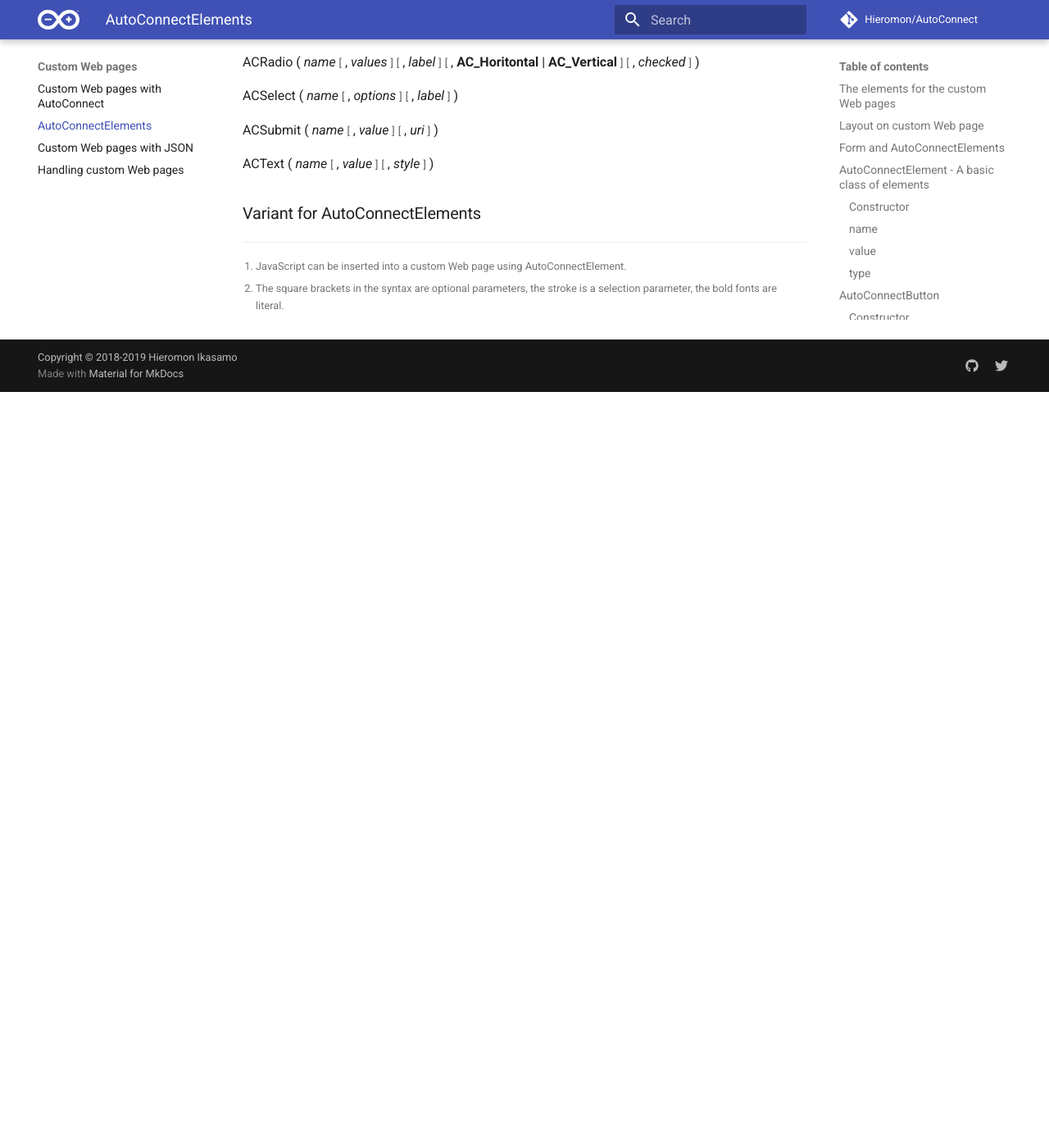
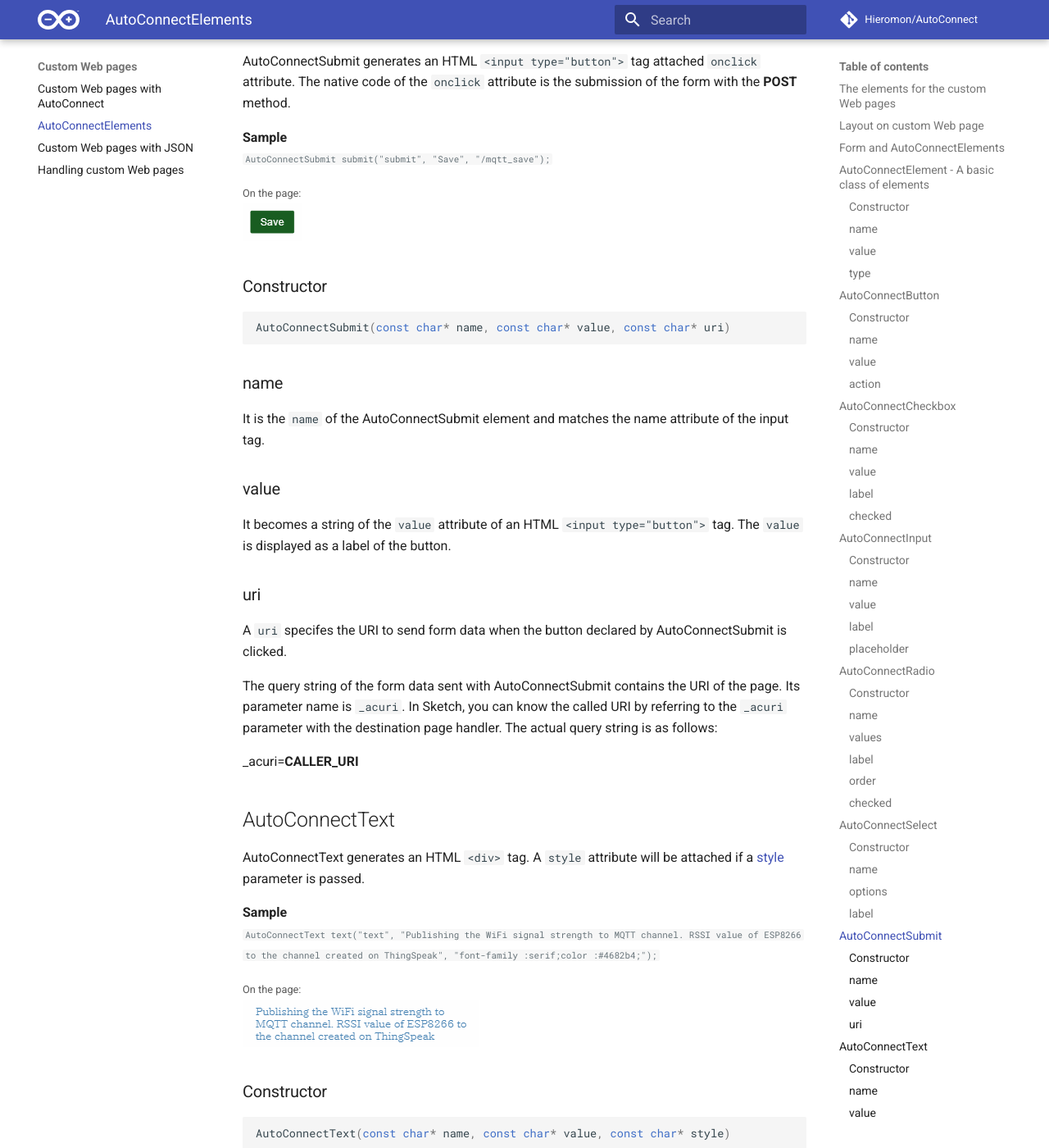
Before and after one commit to Hieromon/AutoConnect, an MkDocs documentation site: the page built from mkdocs/acelements.md, in a window 1280 px wide and 1400 px high, scrolled down 7627 px. Shown: the whole window at 82% size. Built offline with MkDocs 1.6.1 and Material for MkDocs 9.7.7, drawn with Linux system fonts in a browser that asks for light colours; comment, search, counter and statistics services are not loaded; before the commit the page ends 8105 px from its top, so only the background shows below that; some of the changed text lies outside the part shown.

Commit message:
Under the work of v0.9.7 documentation

````diff
--- a/mkdocs/acelements.md
+++ b/mkdocs/acelements.md
@@ -162,7 +162,7 @@
 
 ## AutoConnectInput
 
-AutoConnectInput genarates an HTML `input type="text"` tag and a `label` tag. It can also have a placeholder. The value of the input box is passed to the destination in the query string and can be retrieved programmatically. You can also update from the sketches.
+AutoConnectInput generates an HTML `<input type="text">` tag and a `<label>` tag. It can also have a placeholder. The value of the input box is passed to the destination in the query string and can be retrieved programmatically. You can also update from the sketches.
 
 <i class="fa fa-eye"></i> **Sample**<br>
 <small>`AutoConnectInput input("input", "", "Server", "MQTT broker server");`</small>
@@ -181,19 +181,19 @@
 
 ### <i class="fa fa-caret-right"></i> value
 
-It becomes a string value of the `value` attribute of an HTML input tag. The text entered from the custom Web page will be grouped in the query string of the form submission and the string set before accessing the page will be displayed as the initial value.
+It becomes a string value of the `value` attribute of an HTML `<input type="text">` tag. The text entered from the custom Web page will be grouped in the query string of the form submission and the string set before accessing the page will be displayed as the initial value.
 
 ### <i class="fa fa-caret-right"></i> label
 
-A `label` is an optional string. A label is always arranged on the right side of the input box. Specification of a label will generate an HTML label tag with an id attribute. The input box and the label are connected by the id attribute.
+A `label` is an optional string. A label is always arranged on the right side of the input box. Specification of a label will generate an HTML `<label>` tag with an id attribute. The input box and the label are connected by the id attribute.
 
-### <i class="fa fa-caret-right"></i> placeholdr
+### <i class="fa fa-caret-right"></i> placeholder
 
 A placeholder is an option string. Specification of a placeholder will generate a `placeholder` attribute for the input tag.
 
 ## AutoConnectRadio
 
-AutoConnectRadio genarates few HTML `input type="radio"` tags as grouped and the same number of `label` tags. AutoConnectRadio can keep the value of a radio button as a collection. The grouped values will be placed in the custom Web page to select only one exclusively.
+AutoConnectRadio generates few HTML `<input type="radio">` tags as grouped and the same number of `<label>` tags. AutoConnectRadio can keep the value of a radio button as a collection. The grouped values will be placed in the custom Web page to select only one exclusively.
 
 <i class="fa fa-eye"></i> **Sample**<br>
 <small>`AutoConnectRadio radio("radio", { "30 sec.", "60 sec.", "180 sec." }, "Update period", AC_Vertical, 1);`</small>
@@ -229,17 +229,89 @@
 
 ### <i class="fa fa-caret-right"></i> checked
 
+A `checked` specifies the index number (1-based) of `values` to be checked.
+
 ## AutoConnectSelect
+
+AutoConnectSelect generates an HTML `<select>` tag and few `<option>` tags.
+
+<i class="fa fa-eye"></i> **Sample**<br>
+
+### <i class="fa fa-edit"></i> Constructor
+
+```cpp
+AutoConnectSelect(const char* name, std::vector<String> const& options, const char* label)
+```
+
+### <i class="fa fa-caret-right"></i> name
+
+### <i class="fa fa-caret-right"></i> options
+
+### <i class="fa fa-caret-right"></i> label
 
 ## AutoConnectSubmit
 
+AutoConnectSubmit generates an HTML `<input type="button">` tag attached `onclick` attribute. The native code of the `onclick` attribute is the submission of the form with the **POST** method.
+
+<i class="fa fa-eye"></i> **Sample**<br>
+<small>`AutoConnectSubmit submit("submit", "Save", "/mqtt_save");`</small>
+
+<small>On the page:</small><br><img src="../images/acsubmit.png">
+
+### <i class="fa fa-edit"></i> Constructor
+
+```cpp
+AutoConnectSubmit(const char* name, const char* value, const char* uri)
+```
+
+### <i class="fa fa-caret-right"></i> name
+
+It is the `name` of the AutoConnectSubmit element and matches the name attribute of the input tag.
+
+### <i class="fa fa-caret-right"></i> value
+
+It becomes a string of the `value` attribute of an HTML `<input type="button">` tag. The `value` is displayed as a label of the button.
+
+### <i class="fa fa-caret-right"></i> uri
+
+A `uri` specifes the URI to send form data when the button declared by AutoConnectSubmit is clicked.
+
+The query string of the form data sent with AutoConnectSubmit contains the URI of the page. Its parameter name is `_acuri`. In Sketch, you can know the called URI by referring to the `_acuri` parameter with the destination page handler. The actual query string is as follows:
+
+\_acuri=**CALLER_URI**
+
 ## AutoConnectText
+
+AutoConnectText generates an HTML `<div>` tag. A `style` attribute will be attached if a [style](#style) parameter is passed.
+
+<i class="fa fa-eye"></i> **Sample**<br>
+<small>`AutoConnectText text("text", "Publishing the WiFi signal strength to MQTT channel. RSSI value of ESP8266 to the channel created on ThingSpeak", "font-family :serif;color :#4682b4;");`</small>
+
+<small>On the page:</small><br><img src="../images/actext.png">
+
+### <i class="fa fa-edit"></i> Constructor
+
+```cpp
+AutoConnectText(const char* name, const char* value, const char* style)
+```
+
+### <i class="fa fa-caret-right"></i> name
+
+A `name` does not exist in the generated HTML. It provides only a means of accessing elements with the sketches.
+
+### <i class="fa fa-caret-right"></i> value
+
+It becomes content and also can contain the native HTML code, but remember that your written code is enclosed by the div tag.
+
+### <i class="fa fa-caret-right"></i> style
+
+A `style` specifies the qualification style to give to the content and can use the style attribute format as it is.
 
 ## How to coding for the elements
 
-### <i class="fa fa-edit"></i> Define the elements in Sketches
+### <i class="fa fa-edit"></i> Declaration for the elements in Sketches
 
-Each element can be defined by a macro. By using the macro, you can treat element names that are String types as variables in sketches.[^2]
+Variables of each element can be declared with macros. By using the macros, you can treat element name that is String type as variable in sketches.[^2]
 
 [^2]: The square brackets in the syntax are optional parameters, the stroke is a selection parameter, the bold fonts are literal.
 
@@ -251,7 +323,7 @@
 
 ACInput ( *name* <small>\[</small> , *value* <small>\]</small> <small>\[</small> , *label* <small>\]</small> <small>\[</small> , *placeholder* <small>\]</small> )
 
-ACRadio ( *name* <small>\[</small> , *values* <small>\]</small> <small>\[</small> , *label* <small>\]</small> <small>\[</small> , **AC\_Horitontal** | **AC\_Vertical** <small>\]</small> <small>\[</small> , *checked* <small>\]</small> )
+ACRadio ( *name* <small>\[</small> , *values* <small>\]</small> <small>\[</small> , *label* <small>\]</small> <small>\[</small> , **AC\_Horizontal** | **AC\_Vertical** <small>\]</small> <small>\[</small> , *checked* <small>\]</small> )
 
 ACSelect ( *name* <small>\[</small> , *options* <small>\]</small> <small>\[</small> , *label* <small>\]</small> )
 
@@ -259,4 +331,14 @@
 
 ACText ( *name* <small>\[</small> , *value* <small>\]</small> <small>\[</small> , *style* <small>\]</small> )
 
+!!! hint "A declaration macro usage"
+    For example, *AutoConnectText* can be declared using macros.
+    ```cpp
+    AutoConnectText caption("caption", "hello, world", "color:bule;")
+    ```
+    equals by using *ACText* macro.<br>
+    ```cpp
+    ACText(caption, "hello, world", "color:blue;")
+    ```
+
 ### <i class="fa fa-edit"></i> Variant for AutoConnectElements
````
Also changed, not shown: other parts of mkdocs/acelements.md (+6 -6 lines), README.md (+1 -1 lines), mkdocs/acintro.md (+1 -1 lines), mkdocs/apiconfig.md (+1 -1 lines), mkdocs/changelog.md (+9 -8 lines), mkdocs/images/acsubmit.png (added), mkdocs/images/actext.png (added).
